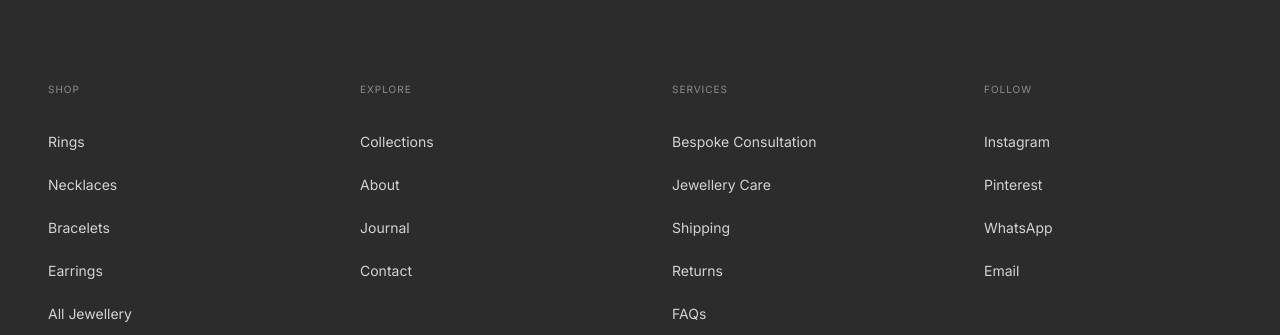
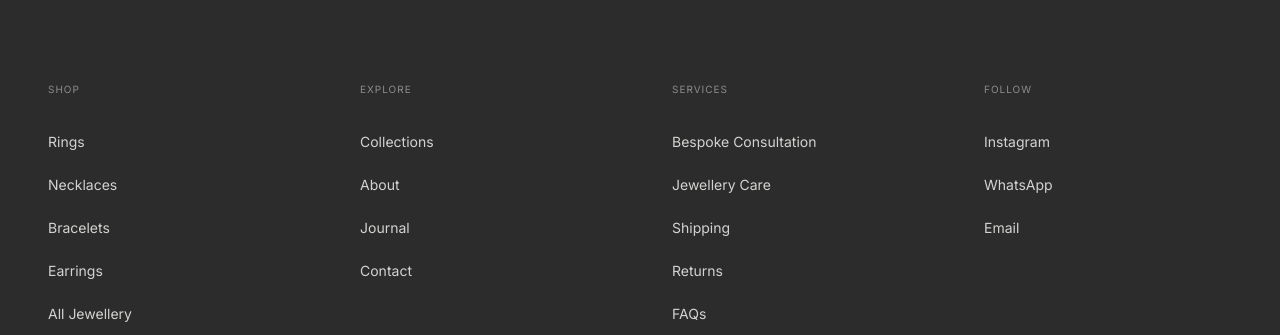
Before and after one commit to aswinsalishgit/PEZREQ, a Next.js app: page /cart in a window 1280 px wide. Shown: the part 1180-1515 px from the top of the page. Built offline with nearby package versions, Linux system fonts and the light colour scheme; a web font is replaced by a local one.

Commit message:
fix: update footer contact and social links

```diff
--- a/src/components/layout/Footer.tsx
+++ b/src/components/layout/Footer.tsx
@@ -91,10 +91,9 @@ export default function Footer() {
             <h4 className="text-micro text-pezreq-ivory/50 mb-8">FOLLOW</h4>
             <ul className="space-y-4">
               {[
-                { name: "Instagram", href: "https://instagram.com" },
-                { name: "Pinterest", href: "https://pinterest.com" },
-                { name: "WhatsApp", href: "https://wa.me/" },
-                { name: "Email", href: "mailto:concierge@pezreq.com" }
+                { name: "Instagram", href: "https://www.instagram.com/pezreq/" },
+                { name: "WhatsApp", href: "https://wa.me/916282788268" },
+                { name: "Email", href: "mailto:pezreq@gmail.com" }
               ].map((link) => (
                 <li key={link.name}>
                   <a
```
